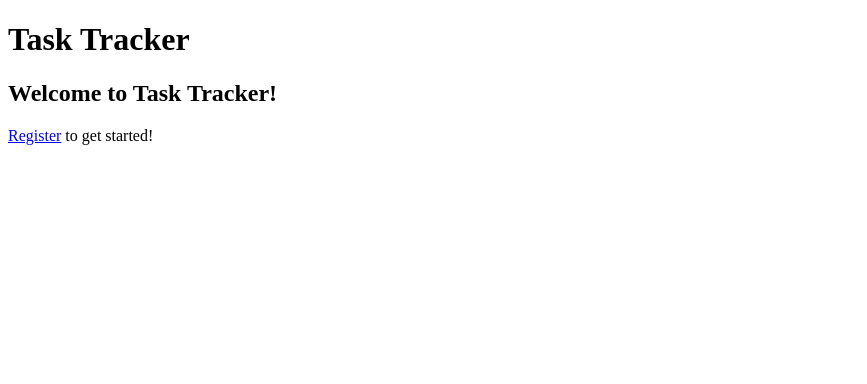
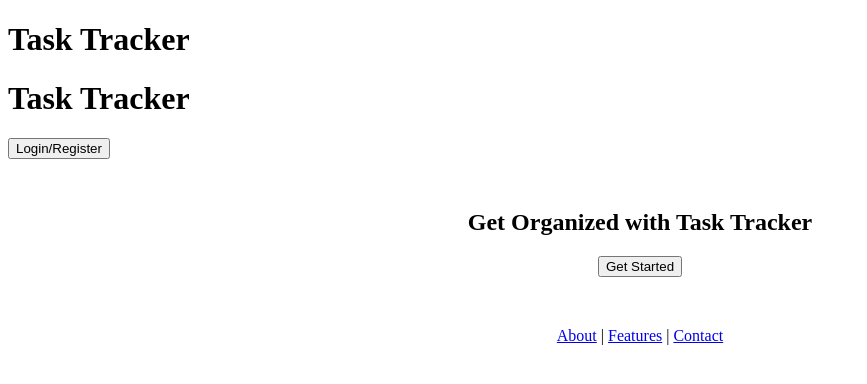
Before and after one commit to LisaReitinger/the-task-tracker, a Flask app: page / in a window 1280 px wide. Shown: the top 384 px of the page, without its empty margins (0-867 px from the left). Run offline with Flask 3, Linux system fonts and the light colour scheme.

Commit message:
Create basic landing page structure

```diff
--- a/taskmanager/routes.py
+++ b/taskmanager/routes.py
@@ -1,10 +1,9 @@
-from flask import render_template, redirect, url_for, flash
+from flask import render_template, redirect, url_for, flash, request
 from taskmanager import app, db
 from taskmanager.forms import RegistrationForm, LoginForm
 from taskmanager.models import User
-from werkzeug.security import generate_password_hash
+from werkzeug.security import generate_password_hash, check_password_hash
 
-# Keep the home route
 @app.route("/")
 def home():
     return render_template("index.html")
@@ -13,21 +12,20 @@ def home():
 def register():
     form = RegistrationForm()
     if form.validate_on_submit():
-        # Check if username is already taken
+        # Check if username already exists
         existing_user = User.query.filter_by(username=form.username.data).first()
         if existing_user:
             flash("Username already taken. Please choose a different one.", "danger")
-            return render_template("register.html", form=form)
+            return redirect(url_for('register'))
 
-        # Create new user with hashed password
-        user = User(
-            username=form.username.data,
-            password=generate_password_hash(form.password.data)
-        )
+        # Hash password securely
+        hashed_password = generate_password_hash(form.password.data, method='pbkdf2:sha256')
+        user = User(username=form.username.data, password=hashed_password)
         db.session.add(user)
         db.session.commit()
-        flash("Account created successfully!", "success")
-        return redirect(url_for("login"))  # Redirect to login after registration
+
+        flash("Account created successfully! Please log in.", "success")
+        return redirect(url_for("login"))
     return render_template("register.html", form=form)
 
 @app.route("/login", methods=["GET", "POST"])
@@ -35,9 +33,9 @@ def login():
     form = LoginForm()
     if form.validate_on_submit():
         user = User.query.filter_by(username=form.username.data).first()
-        if user and user.password == form.password.data:  # Later, replace with password hash check
+        if user and check_password_hash(user.password, form.password.data):
             flash("Login successful!", "success")
-            return redirect(url_for("home"))
+            return redirect(url_for("home"))  # Redirect to dashboard if you want
         else:
-            flash("Login unsuccessful. Please check your username and password", "danger")
+            flash("Login unsuccessful. Please check your username and password.", "danger")
     return render_template("login.html", form=form)
--- a/taskmanager/templates/index.html
+++ b/taskmanager/templates/index.html
@@ -1,5 +1,20 @@
-{% extends "base.html" %} {% block title %}Home{% endblock %} {% block content
-%}
-<h2>Welcome to Task Tracker!</h2>
-<p><a href="{{ url_for('register') }}">Register</a> to get started!</p>
+<!-- templates/index.html -->
+{% extends "base.html" %} {% block title %}Task Tracker{% endblock %} {% block
+content %}
+<header>
+  <h1>Task Tracker</h1>
+  <a href="{{ url_for('register') }}"><button>Login/Register</button></a>
+</header>
+
+<main style="text-align: center; margin-top: 50px">
+  <h2>Get Organized with Task Tracker</h2>
+  <a href="{{ url_for('register') }}"><button>Get Started</button></a>
+</main>
+
+<footer style="text-align: center; margin-top: 50px">
+  <nav>
+    <a href="#">About</a> | <a href="#">Features</a> |
+    <a href="#">Contact</a>
+  </nav>
+</footer>
 {% endblock %}
```
Also changed, not shown: taskmanager/templates/register.html (+7 -18 lines).
